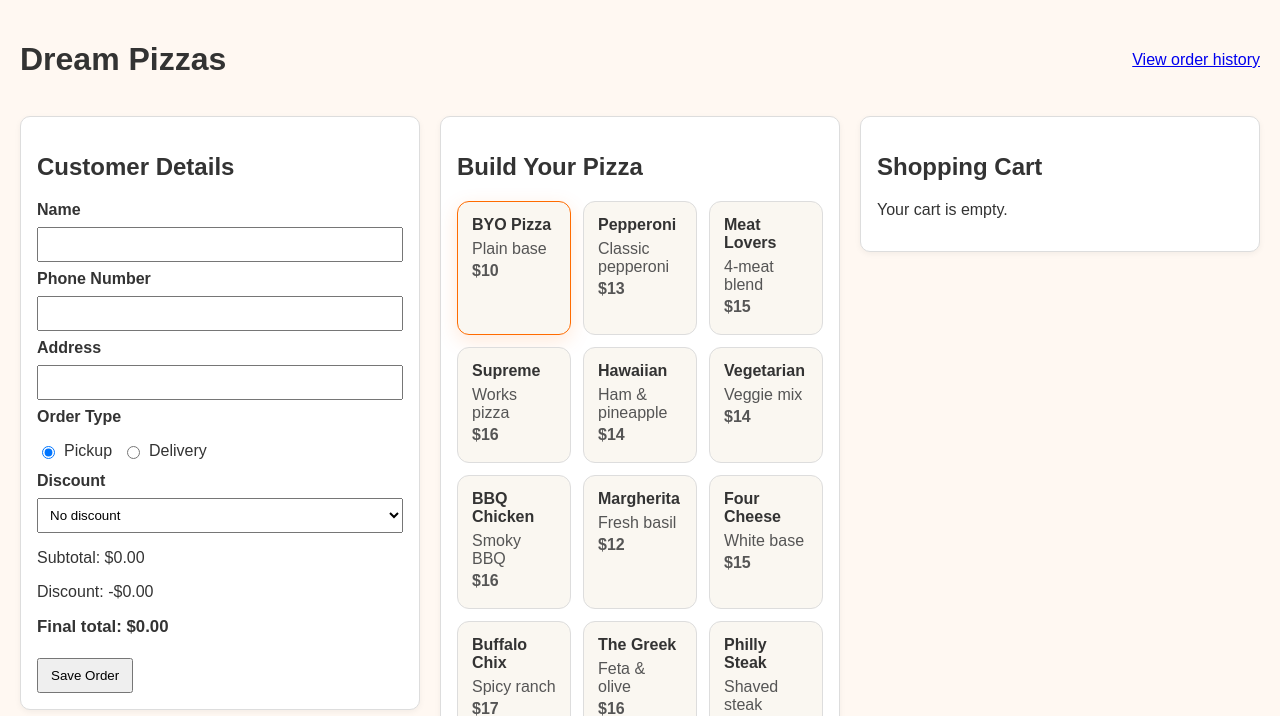
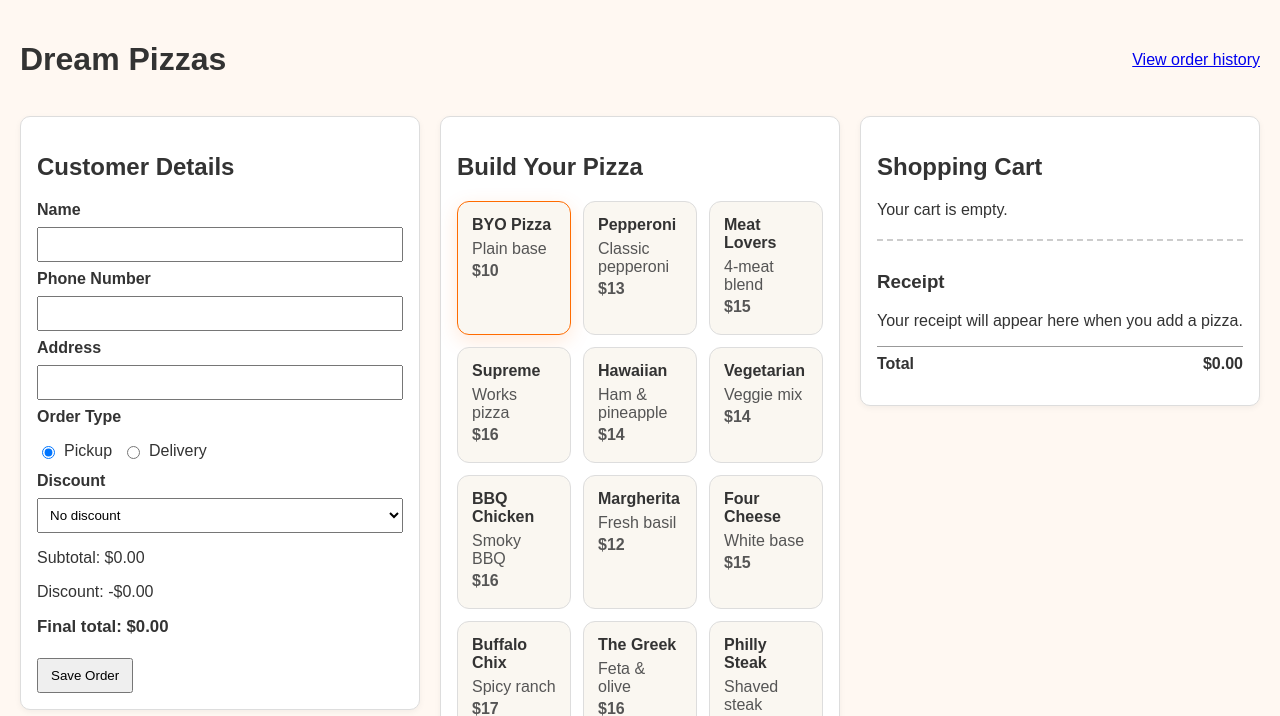
Before and after one commit to PurelyPeaks/Flask-CSC, a Flask app: page / in a window 1280 px wide. Shown: the top 716 px of the page. Run offline with Flask 3, Linux system fonts and the light colour scheme.

Commit message:
I made the receipt stay visible below the shopping cart, even when the cart is empty. When empty, it shows a message and $0.00; when pizzas are added, it groups matching pizzas (for example, Margherita x3) and shows the total

```diff
--- a/templates/index1.html
+++ b/templates/index1.html
@@ -151,16 +151,18 @@
                     </tbody>
                 </table>
                 <p class="summary-total">Cart Total: ${{ cart_total }}</p>
-                <section class="receipt" aria-labelledby="receipt-heading">
-                    <h3 id="receipt-heading">Receipt</h3>
+            {% else %}
+                <p>Your cart is empty.</p>
+            {% endif %}
+            <section class="receipt" aria-labelledby="receipt-heading">
+                <h3 id="receipt-heading">Receipt</h3>
+                {% if cart %}
                     <ul class="receipt-list">
                         {% for pizza, details in cart.items() %}
-                            {% for item_number in range(details.quantity) %}
-                                <li>
-                                    <span>{{ pizza }}{% if details.toppings %}<br><small>{{ details.toppings | join(', ') }}</small>{% endif %}</span>
-                                    <span>${{ '%.2f'|format(details.price) }}</span>
-                                </li>
-                            {% endfor %}
+                            <li>
+                                <span>{{ pizza }} x{{ details.quantity }}{% if details.toppings %}<br><small>{{ details.toppings | join(', ') }}</small>{% endif %}</span>
+                                <span>${{ '%.2f'|format(details.price * details.quantity) }}</span>
+                            </li>
                             {% if details.topping_cost %}
                                 <li class="receipt-addon">
                                     <span>{{ pizza }} toppings</span>
@@ -170,10 +172,11 @@
                         {% endfor %}
                     </ul>
                     <p class="receipt-total"><span>Total</span><span>${{ '%.2f'|format(cart_total) }}</span></p>
-                </section>
-            {% else %}
-                <p>Your cart is empty.</p>
-            {% endif %}
+                {% else %}
+                    <p>Your receipt will appear here when you add a pizza.</p>
+                    <p class="receipt-total"><span>Total</span><span>$0.00</span></p>
+                {% endif %}
+            </section>
         </div>
     </div>
 
```
